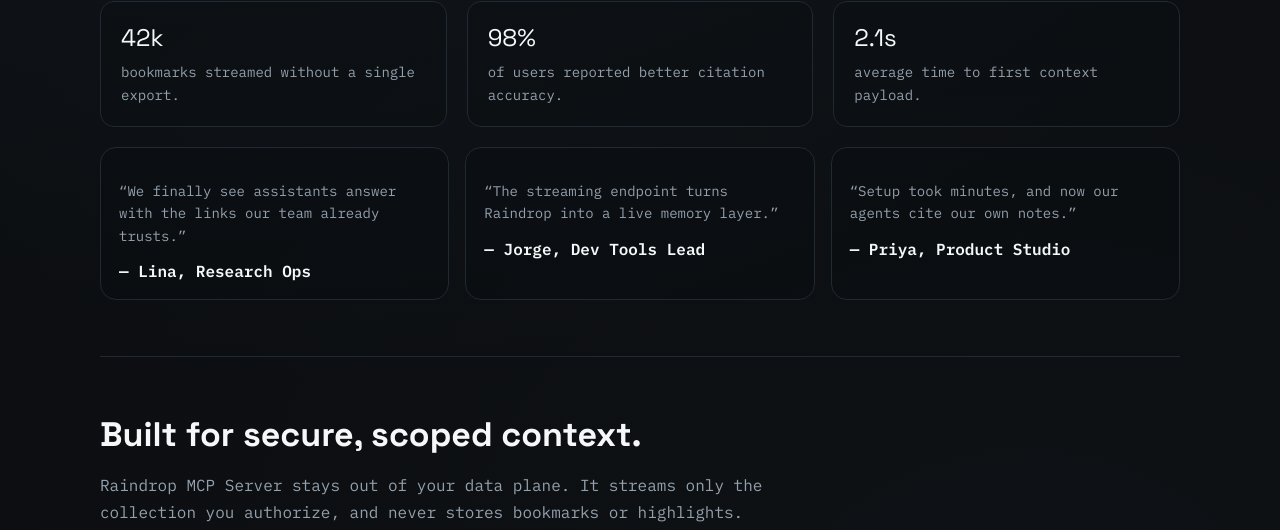
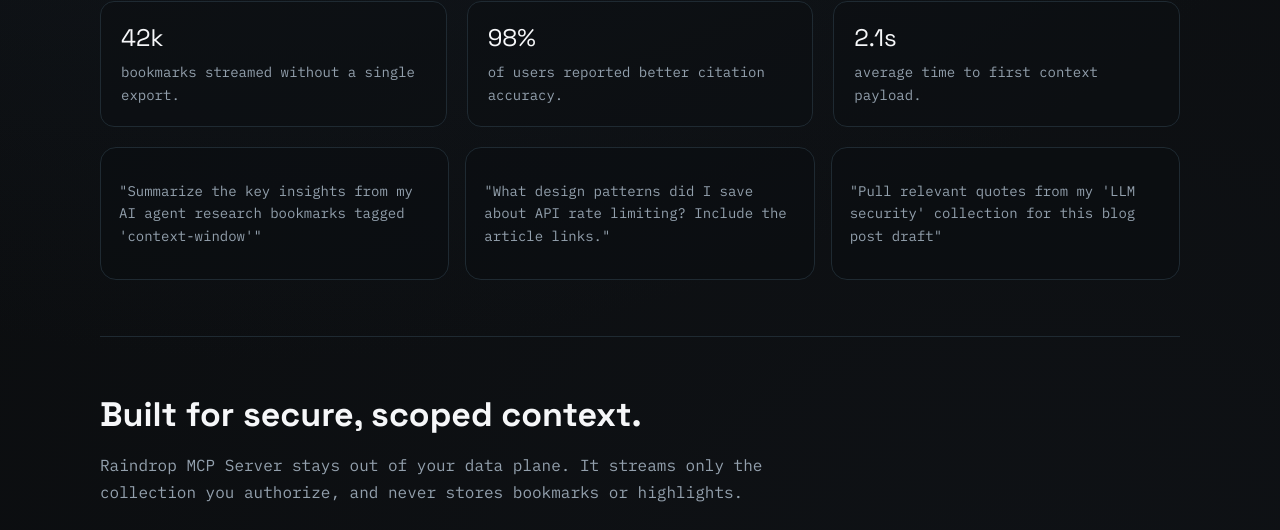
Before and after one commit to Aarekaz/raindrop-mcp, a website: page public/index.html in a window 1280 px wide. Shown: the part 1700-2230 px from the top of the page. Drawn offline with Linux system fonts and the light colour scheme.

Commit message:
Replace testimonials with real use case prompts
Shows concrete examples of how users would interact with Raindrop MCP:
research synthesis, technical reference lookup, and content creation.

```diff
--- a/public/index.html
+++ b/public/index.html
@@ -634,16 +634,13 @@
       </div>
       <div class="testimonials" style="margin-top: 20px;">
         <div class="testimonial">
-          <p>“We finally see assistants answer with the links our team already trusts.”</p>
-          <strong>— Lina, Research Ops</strong>
+          <p>"Summarize the key insights from my AI agent research bookmarks tagged 'context-window'"</p>
         </div>
         <div class="testimonial">
-          <p>“The streaming endpoint turns Raindrop into a live memory layer.”</p>
-          <strong>— Jorge, Dev Tools Lead</strong>
+          <p>"What design patterns did I save about API rate limiting? Include the article links."</p>
         </div>
         <div class="testimonial">
-          <p>“Setup took minutes, and now our agents cite our own notes.”</p>
-          <strong>— Priya, Product Studio</strong>
+          <p>"Pull relevant quotes from my 'LLM security' collection for this blog post draft"</p>
         </div>
       </div>
     </section>
```
